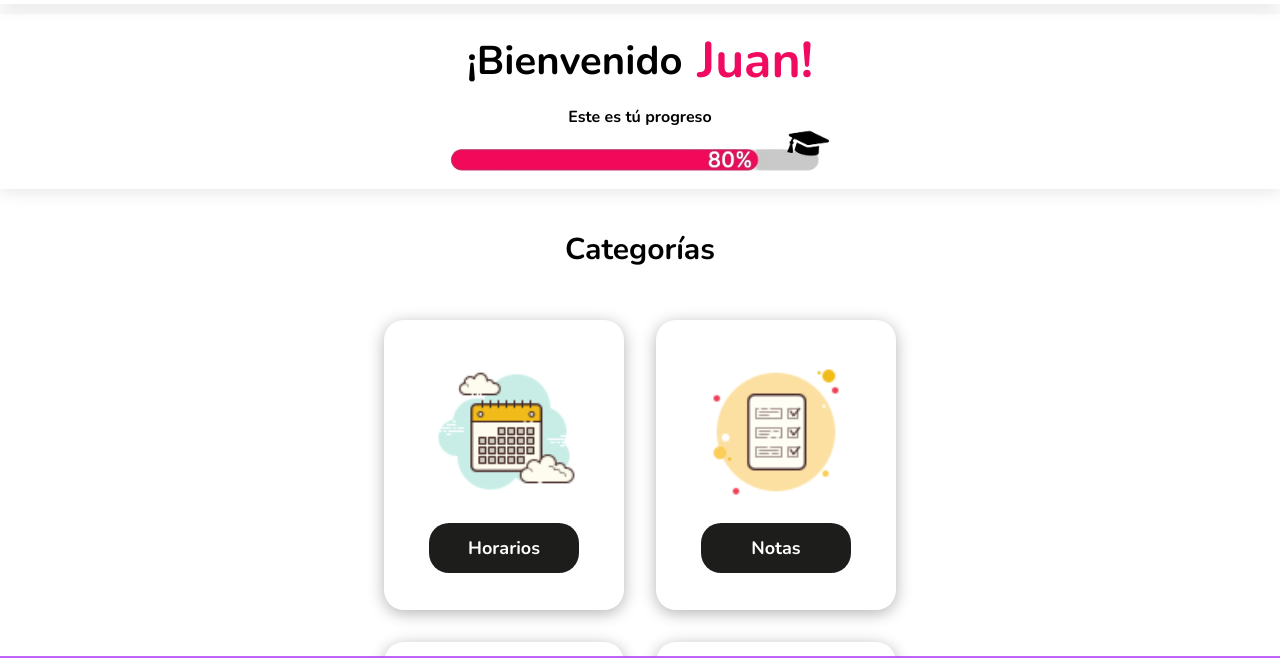
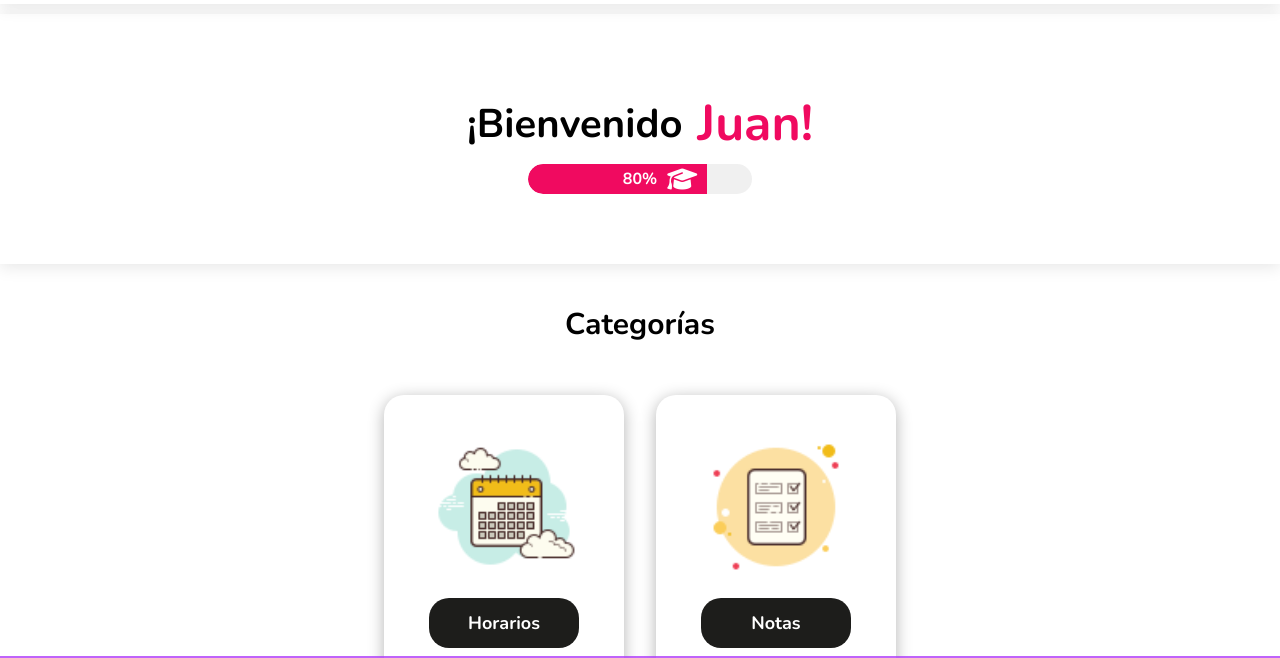
Before and after one commit to JuanJAreiza/JuanJAreiza.github.io, a plain HTML site: page html/home.html in a window 1280 px wide. Shown: the part 76-734 px from the top of the page. Drawn offline with nearby package versions, Linux system fonts and the light colour scheme.

Commit message:
Se agregan nuevo elementos, como una barra de progreso funcional

```diff
--- a/css/home.css
+++ b/css/home.css
@@ -98,7 +98,7 @@ header{
     align-items: center;
     justify-content: center;
     margin-top: 90px;
-    height: 175px;
+    height: 250px;
     padding: 5rem;
     box-shadow: 0 .2rem 1rem rgba(0, 0, 0, .1);
 }
@@ -127,32 +127,54 @@ header{
 }
 
 /*PROGRESO*/
-.progreso{
-    height: 80px;
+
+.progress-section {
+    width: 20%;
+    max-width: 600px;
+  }
+
+  .progress-container {
+    width: 100%;
+    background-color: var(--gris);
+    border-radius: 20px;
+    overflow: hidden;
+    cursor: pointer;
+    transition: transform 0.3s;
+  }
+
+  .progress-container:hover {
+    transform: scale(1.02);
+    box-shadow: 0 .2rem 1rem rgba(0, 0, 0, .3);
+  }
+
+  .progress-bar {
+    height: 30px;
+    width: 0;
+    background-color: var(--rojo);
+    border-radius: 20px 0 0 20px;
+    position: relative;
     display: flex;
-    flex-direction: column;
     align-items: center;
-    justify-content: center;
-    margin-top: 5px;
-}
+    justify-content: flex-end;
+    overflow: hidden;
+    transition: width 2s ease-in-out;
+  }
 
-.progreso .titulo-progreso{
-    margin-bottom: -5px;
-}
+  .progress-bar:hover {
+    background: linear-gradient(to right, var(--rojo), var(--morado));
+  }
 
-.progreso .barra-base{
-    transform: scale(.8);
-}
+  .progress-text {
+    color: var(--fondo);
+    font-weight: bold;
+    margin-right: 10px;
+  }
 
-/*.fondo{
-    position: relative;
-    min-height: 100vh;
-    background: linear-gradient(-180deg, var(--fondo), var(--rojo));
-    opacity: .1;
-    background-size: cover;
-    z-index: -1;
-    filter: blur(4px);
-}*/
+  .progress-icon {
+    color: var(--fondo);
+    font-size: 24px;
+    margin-right: 10px;
+  }
 
 /*CATEGORIAS*/
 .categoria-contenedor{
--- a/html/home.html
+++ b/html/home.html
@@ -54,10 +54,20 @@
       </div>
     </div>
 
-    <div class="progreso">
+
+    <section class="progress-section">
+      <div class="progress-container" onclick="location.href='another_section.html'">
+        <div class="progress-bar" id="progress-bar">
+          <span class="progress-text" id="progress-text">80%</span>
+          <i class="fa fa-graduation-cap progress-icon" aria-hidden="true"></i>
+        </div>
+      </div>
+    </section>
+
+    <!--<div class="progreso">
       <div class="titulo-progreso"><h4>Este es tú progreso</h4></div>
       <div class="barra-base"> <a href="../html/notas.html"><img src="../imgs/bar-progress.png" alt=""></a></div>
-    </div>
+    </div>-->
   </div>
 
   <div class="fondo"> </div>
--- a/js/main.js
+++ b/js/main.js
@@ -33,8 +33,18 @@ document.addEventListener('DOMContentLoaded', () => {
  });
 
 
+//HOME: Barra de progreso
+document.addEventListener("DOMContentLoaded", function() {
+    var progressBar = document.getElementById('progress-bar');
+    var progressText = document.getElementById('progress-text');
+    setTimeout(function() {
+      progressBar.style.width = '80%';
+      progressText.innerText = '80%';
+    }, 500); // Delay for a more visible effect
+  });
+
+
  //MATERIAS: FUNCION PARA EL DESPLIEGUE DE TABLAS
- // scripts.js
  const slides = document.querySelectorAll('.slide');
  const dots = document.querySelectorAll('.dot');
  const prevButton = document.querySelector('.prev');
@@ -68,7 +78,7 @@ document.addEventListener('DOMContentLoaded', () => {
    intervalId = setInterval(nextSlide, 4000);
  }
 
- // Initial setup
+ // Debe empezar así
  showSlide(currentIndex);
  resetInterval();
 
@@ -82,6 +92,7 @@ document.addEventListener('DOMContentLoaded', () => {
      resetInterval();
    });
  });
+
 
 
 /*
```
